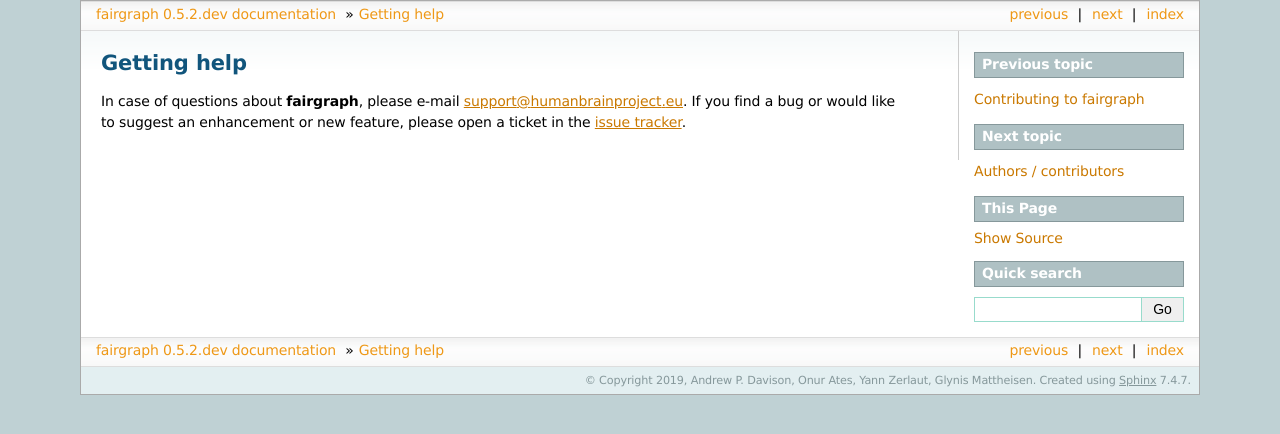
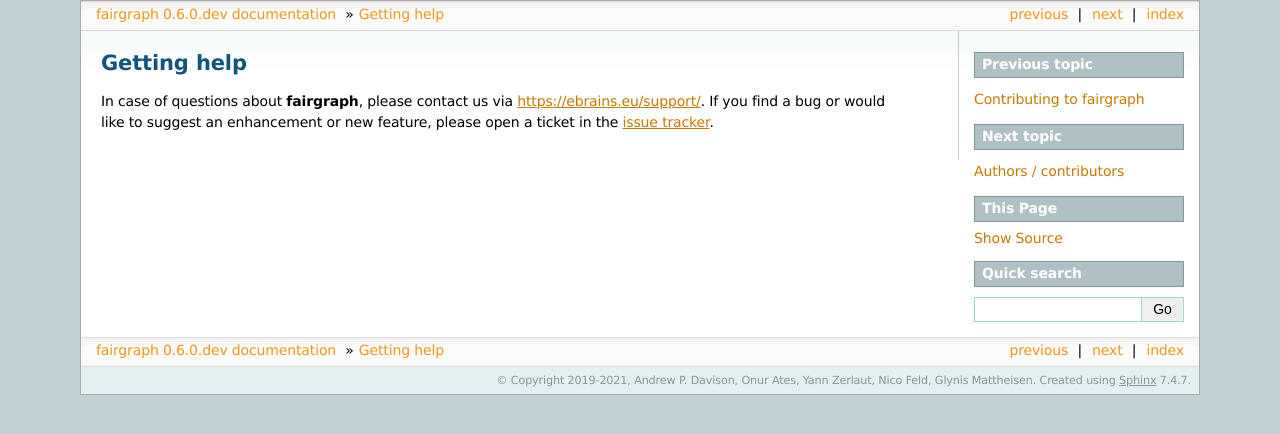
Before and after one commit to apdavison/fairgraph, a Sphinx documentation site: the page built from doc/gettinghelp.rst, in a window 1280 px wide. Shown: the top 434 px of the page. Built offline with Sphinx 7.4.7, drawn with Linux system fonts in a browser that asks for light colours.

Commit message:
Update README; comment-out packages in setup.py that are not installable from PyPI

```diff
--- a/doc/authors.rst
+++ b/doc/authors.rst
@@ -10,7 +10,7 @@
 - Nico Feld [2]
 - Glynis Mattheisen[1]
 
-1. Department of Integrative and Computational Neuroscience, Paris-Saclay Institute of Neuroscience, CNRS/Université Paris Sud
+1. Department of Integrative and Computational Neuroscience, Paris-Saclay Institute of Neuroscience, CNRS/Université Paris Saclay
 2. Human-Computer Interaction, Department IV, Computer Science, Universität Trier
 
 
@@ -22,4 +22,4 @@
 
 This open source software code was developed in part or in whole in the Human Brain Project,
 funded from the European Union's Horizon 2020 Framework Programme for Research and Innovation
-under Specific Grant Agreements No. 720270 and No. 785907 (Human Brain Project SGA1 and SGA2).
+under Specific Grant Agreements No. 720270, No. 785907 and No. 945539 (Human Brain Project SGA1, SGA2 and SGA3).
--- a/doc/conf.py
+++ b/doc/conf.py
@@ -20,13 +20,13 @@
 # -- Project information -----------------------------------------------------
 
 project = 'fairgraph'
-copyright = '2019, Andrew P. Davison, Onur Ates, Yann Zerlaut, Glynis Mattheisen'
-author = 'Andrew P. Davison, Onur Ates, Yann Zerlaut, Glynis Mattheisen'
+copyright = '2019-2021, Andrew P. Davison, Onur Ates, Yann Zerlaut, Nico Feld, Glynis Mattheisen'
+author = 'Andrew P. Davison, Onur Ates, Yann Zerlaut, Nico Feld, Glynis Mattheisen'
 
 # The short X.Y version
-version = '0.5'
+version = '0.6'
 # The full version, including alpha/beta/rc tags
-release = '0.5.2.dev'
+release = '0.6.0.dev'
 
 
 # -- General configuration ---------------------------------------------------
@@ -133,7 +133,7 @@
 #  author, documentclass [howto, manual, or own class]).
 latex_documents = [
     (master_doc, 'fairgraph.tex', 'fairgraph Documentation',
-     'Andrew P. Davison, Onur Ates, Yann Zerlaut, Glynis Mattheisen', 'manual'),
+     'Andrew P. Davison, Onur Ates, Yann Zerlaut, Nico Feld, Glynis Mattheisen', 'manual'),
 ]
 
 
--- a/doc/gettinghelp.rst
+++ b/doc/gettinghelp.rst
@@ -2,7 +2,7 @@
 Getting help
 ============
 
-In case of questions about **fairgraph**, please e-mail support@humanbrainproject.eu.
+In case of questions about **fairgraph**, please contact us via https://ebrains.eu/support/.
 If you find a bug or would like to suggest an enhancement or new feature,
 please open a ticket in the `issue tracker`_.
 
--- a/requirements.txt
+++ b/requirements.txt
@@ -1,6 +1,7 @@
 pyld<1.0
 git+https://github.com/HumanBrainProject/openid_http_client.git#egg=openid_http_client&subdirectory=openid_http_client
 git+https://github.com/apdavison/pyxus.git@pystache-jinja2#egg=pyxus&subdirectory=pyxus
+git+https://github.com/HumanBrainProject/kg-core-python.git#egg=kg-core
 pathlib2
 python-dateutil
 six
--- a/setup.py
+++ b/setup.py
@@ -31,9 +31,9 @@
     keywords='nar hbp metadata electrophysiology nexus shacl',
     packages=find_packages(),
     install_requires=[
-        "openid_http_client @ git+https://github.com/HumanBrainProject/openid_http_client.git#subdirectory=openid_http_client",
-        "pyxus @ git+https://github.com/apdavison/pyxus.git@pystache-jinja2#egg=pyxus&subdirectory=pyxus",
-        "kg-core @ https://github.com/apdavison/kg-core-python/archive/refs/heads/master.zip",
+        #"openid_http_client @ git+https://github.com/HumanBrainProject/openid_http_client.git#subdirectory=openid_http_client",
+        #"pyxus @ git+https://github.com/apdavison/pyxus.git@pystache-jinja2#egg=pyxus&subdirectory=pyxus",
+        #"kg-core @ https://github.com/apdavison/kg-core-python/archive/refs/heads/master.zip",
         "pathlib2",
         "python-dateutil",
         "six",
```
Also changed, not shown: README.md (+65 -77 lines).
